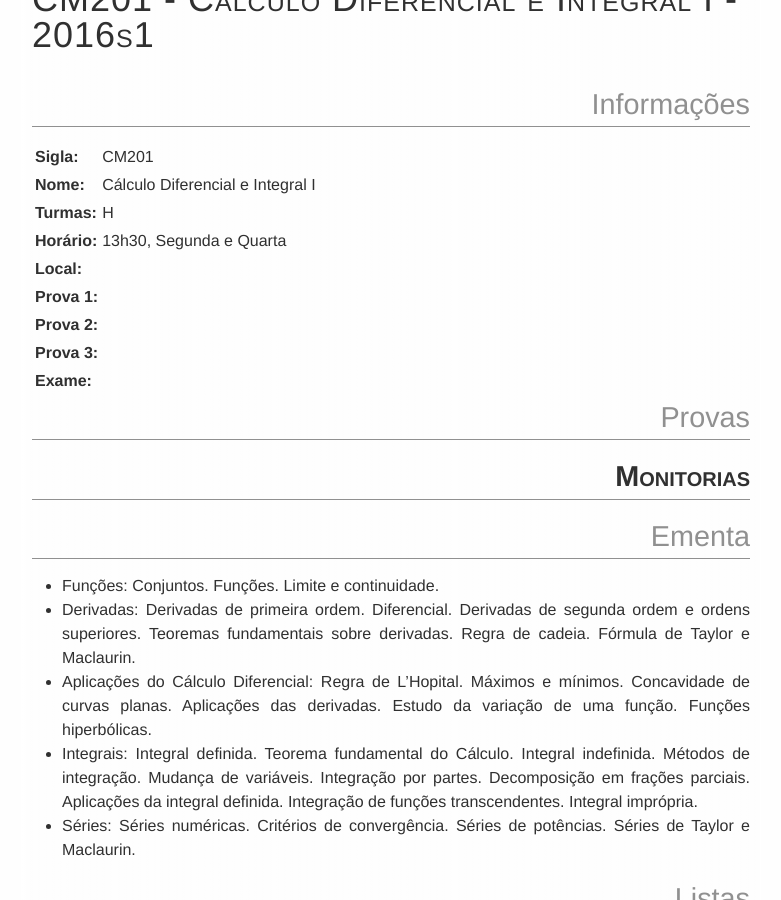
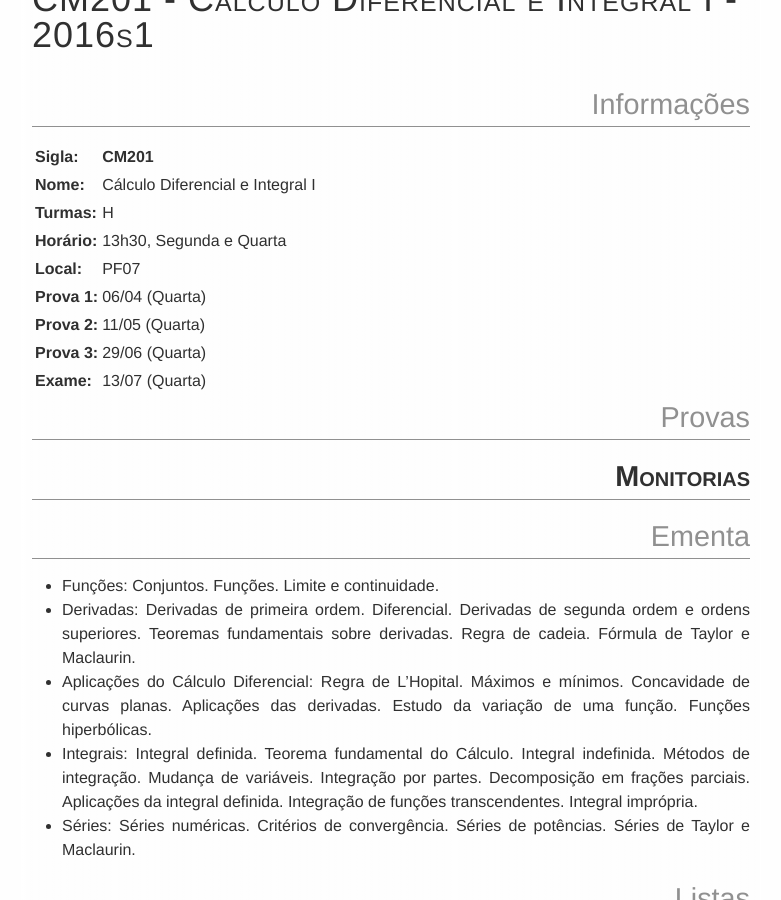
Before and after one commit to abelsiqueira/abelsiqueira.github.io-old, a Jekyll site: the page built from disciplinas/cm201-2016s1.md, in a window 1280 px wide and 900 px high, scrolled down 390 px. Shown: the whole window, without its empty margins (249-1030 px from the left). Built offline with Jekyll 4.4.1, drawn with Linux system fonts in a browser that asks for light colours; some of the changed text lies outside the part shown.

```diff
--- a/disciplinas/cm201-2016s1.md
+++ b/disciplinas/cm201-2016s1.md
@@ -8,15 +8,15 @@ tag:        2016s1
 
 # Informações
 
-  | **Sigla:**   | CM201
+  | **Sigla:**   | [CM201]({{ site.baseurl }}/disiciplinas/cm201/cm201-2016s1.pdf)
   | **Nome:**    | Cálculo Diferencial e Integral I
   | **Turmas:**  | H
   | **Horário:** | 13h30, Segunda e Quarta
-  | **Local:**   |
-  | **Prova 1:** |
-  | **Prova 2:** |
-  | **Prova 3:** |
-  | **Exame:**   |
+  | **Local:**   | PF07
+  | **Prova 1:** | 06/04 (Quarta)
+  | **Prova 2:** | 11/05 (Quarta)
+  | **Prova 3:** | 29/06 (Quarta)
+  | **Exame:**   | 13/07 (Quarta)
 
 # Provas
 
```
Also changed, not shown: other parts of disciplinas/cm201-2016s1.md (+0 -3 lines), 1 other file.
